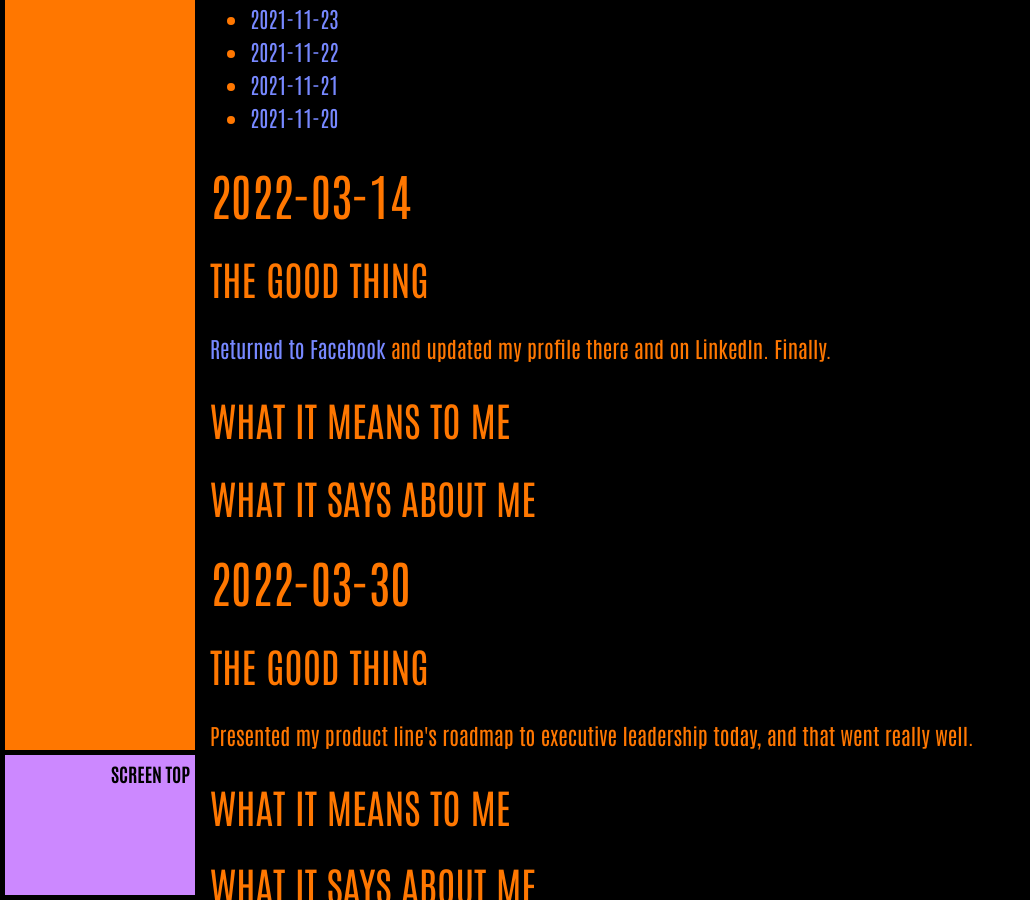
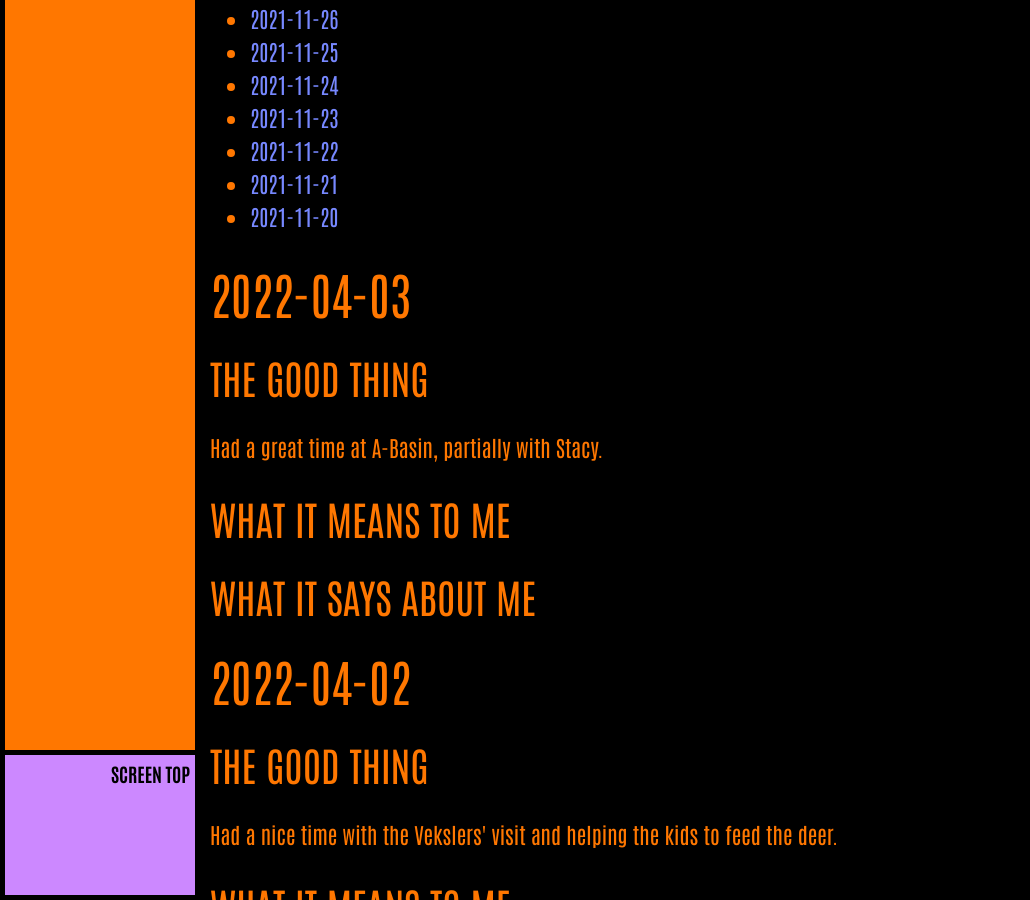
Before and after one commit to ArthurZey/arthurzey.github.io, a Jekyll site: the page built from _pages/one-good-thing.md, in a window 1280 px wide and 900 px high, scrolled down 3058 px. Shown: the whole window, without its empty margins (0-1030 px from the left). Built offline with Jekyll 4.4.1, drawn with Linux system fonts in a browser that asks for light colours; some of the changed text lies outside the part shown.

Commit message:
added stub for 2022-04-01, 2022-04-02, and 2022-04-03

```diff
--- a/_pages/one-good-thing.md
+++ b/_pages/one-good-thing.md
@@ -2,7 +2,7 @@
 title: One Good Thing
 description: "Accomplishments, happenings, etc, this is probably a good way to cultivate gratitude and a value orientation."
 date: "2021-12-05"
-last_modified_at: "2022-03-31T02:18:16+00:00"
+last_modified_at: "2022-04-05T04:48:29+00:00"
 tags:
   - happenings
   - draft
@@ -13,12 +13,31 @@
 {:toc}
 {::options toc_levels="2" /}
 
-## 2022-03-14
+## 2022-04-03
 ### The Good Thing
-[Returned to Facebook](/blog/2022-03-14/return-to-facebook/) and updated my profile there and on LinkedIn. Finally.
+Had a great time at A-Basin, partially with Stacy.
 ### What It Means to Me
 
 ### What It Says about Me
+
+
+
+## 2022-04-02
+### The Good Thing
+Had a nice time with the Vekslers' visit and helping the kids to feed the deer.
+### What It Means to Me
+
+### What It Says about Me
+
+
+
+## 2022-04-01
+### The Good Thing
+Ran a good meeting at work to scope high-level engineering requirements/effort and got good feedback from my engineering VP.
+### What It Means to Me
+
+### What It Says about Me
+
 
 
 ## 2022-03-30
@@ -37,7 +56,12 @@
 ### What It Says about Me
 
 
+## 2022-03-14
+### The Good Thing
+[Returned to Facebook](/blog/2022-03-14/return-to-facebook/) and updated my profile there and on LinkedIn. Finally.
+### What It Means to Me
 
+### What It Says about Me
 
 
 ## 2022-03-09
```
